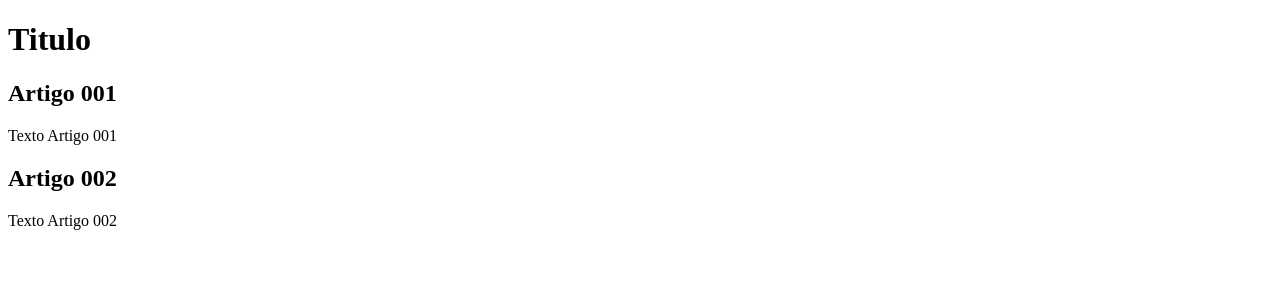
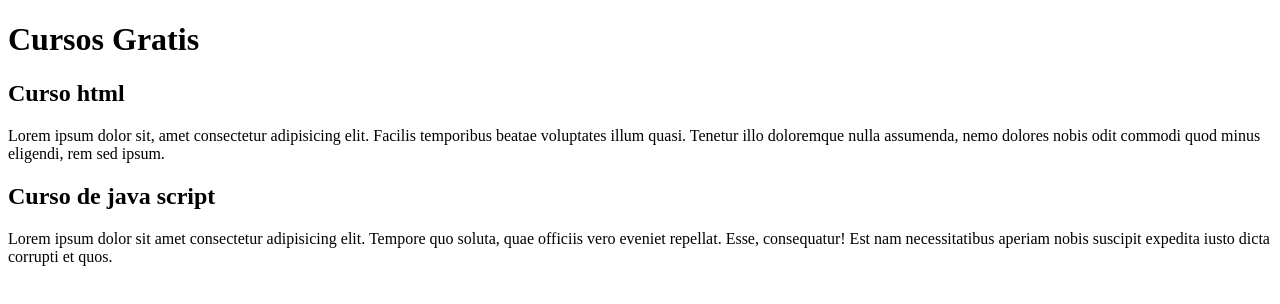
Before and after one commit to RafaelOliveiraTte/projeto-site, a plain HTML site: page index.html in a window 1280 px wide. Drawn offline with Linux system fonts and the light colour scheme.

Commit message:
comecei a escrever o conteudo

```diff
--- a/index.html
+++ b/index.html
@@ -9,15 +9,22 @@
 <body>
     <main>
         <header>
-            <h1>Titulo</h1>
+            <h1>Cursos Gratis</h1>
         </header>
         <article>
-            <h2>Artigo 001</h2>
-            <p>Texto Artigo 001</p>
+            <h2>Curso html</h2>
+            <p>Lorem ipsum dolor sit, amet consectetur adipisicing
+                elit. Facilis temporibus beatae voluptates illum quasi.
+                 Tenetur illo doloremque nulla assumenda, nemo dolores
+                  nobis odit commodi quod minus eligendi, rem sed ipsum.
+                </p>
         </article>
         <article>
-            <h2>Artigo 002</h2>
-            <p>Texto Artigo 002</p>
+            <h2>Curso de java script</h2>
+            <p>Lorem ipsum dolor sit amet consectetur adipisicing elit.
+                 Tempore quo soluta, quae officiis vero eveniet repellat.
+                  Esse, consequatur! Est nam necessitatibus aperiam nobis
+                   suscipit expedita iusto dicta corrupti et quos.</p>
         </article>
     </main>
 
```
